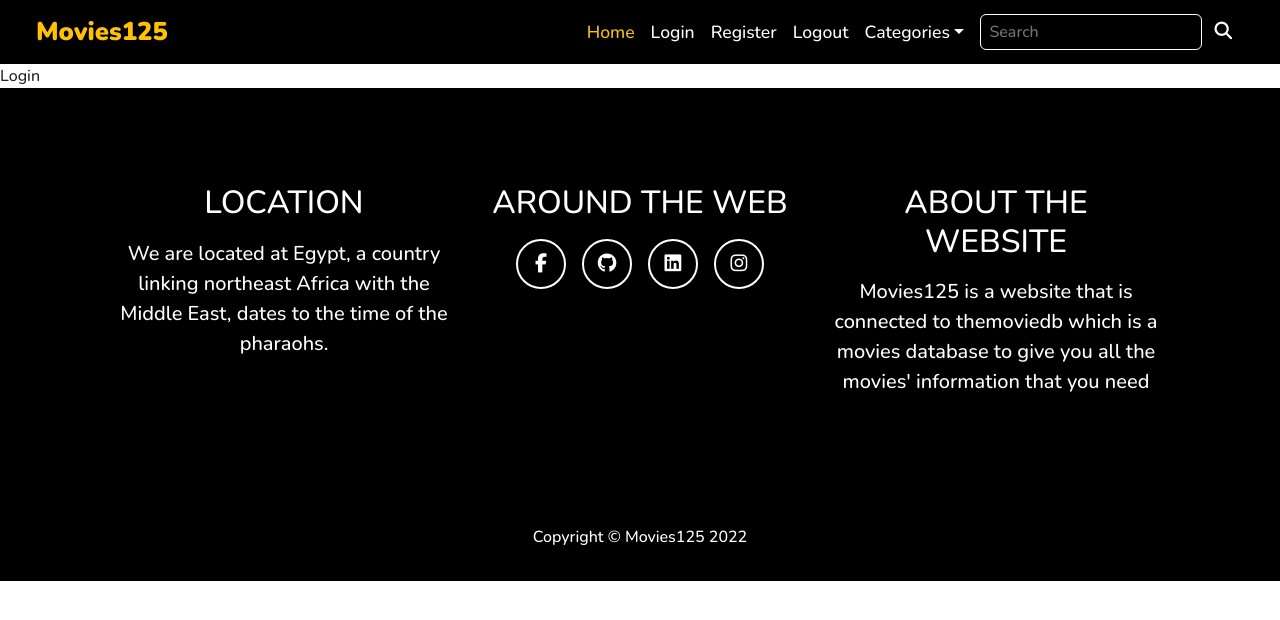
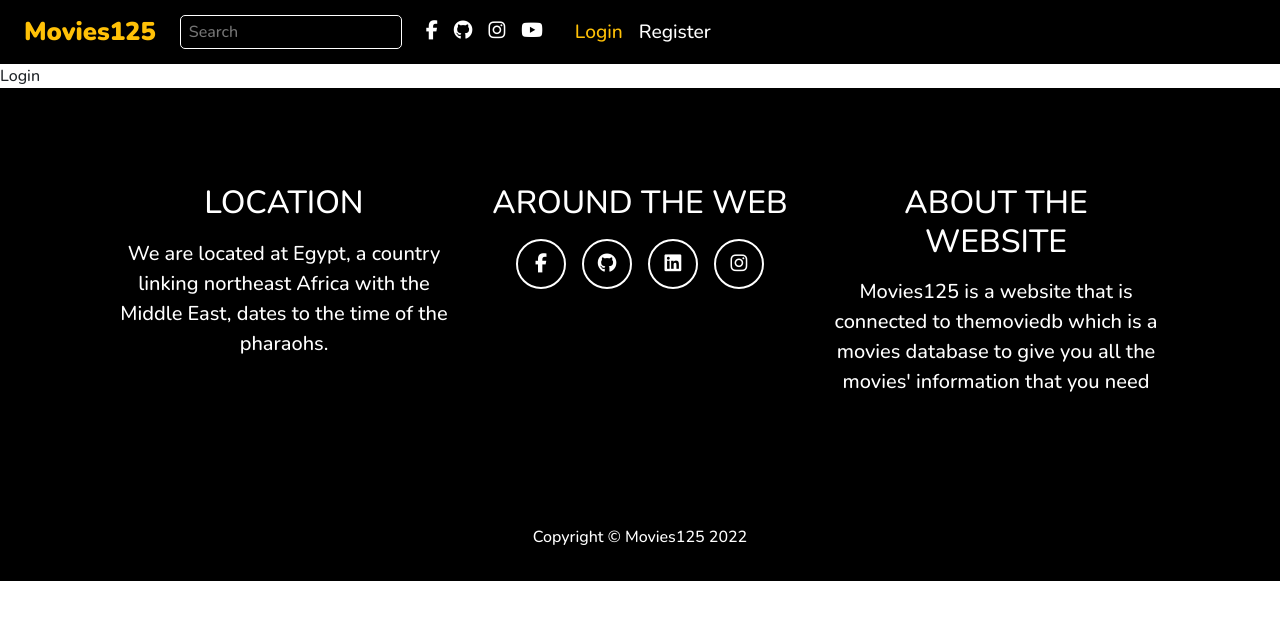
Before and after one commit to KareemE125/movie_app, a React (Create React App) app: page / in a window 1280 px wide. Shown: the top 620 px of the page. Built offline with nearby package versions, Linux system fonts and the light colour scheme.

Commit message:
NavBar Modification

```diff
--- a/src/components/MovieDetails.jsx
+++ b/src/components/MovieDetails.jsx
@@ -1,6 +1,8 @@
 import React from 'react'
+import { useParams } from 'react-router-dom'
 
 export default function MovieDetails() {
+  console.log(useParams())
   return (
     <div>MovieDetails</div>
   )
--- /dev/null
+++ b/src/components/Movies.jsx
@@ -0,0 +1,7 @@
+import React from 'react'
+
+export default function Movies() {
+  return (
+    <div>Movies</div>
+  )
+}
--- a/src/components/NavBar.jsx
+++ b/src/components/NavBar.jsx
@@ -4,31 +4,27 @@
 import '../css/NavBarStyle.css'
 
 
-export default function NavBar({resetAppRouter})
-{
+export default function NavBar({ resetAppRouter }) {
 
   useEffect(() => {
     const links = document.getElementsByClassName('nav-link');
     let hadActiveLink = false;
 
-    for (let i = 0; i < links.length; i++)
-    {
-      if (window.location.href.endsWith(links[i].innerHTML.toLowerCase()))
-      {
+    for (let i = 0; i < links.length; i++) {
+      if (window.location.href.endsWith(links[i].innerHTML.toLowerCase())) {
         links[i].classList.add('active');
         hadActiveLink = true;
       }
 
       links[i].addEventListener('click', () => {
         console.log(links[i].innerHTML);
-        if(links[i].classList.contains('dropdown-toggle')){ return; }
-        else if(links[i].innerHTML.toLowerCase() === 'logout'){ return; }
+        if (links[i].innerHTML.toLowerCase() === 'logout') { return; }
         for (let j = 0; j < links.length; j++) { links[j].classList.remove('active'); }
         links[i].classList.add('active');
       })
     }
 
-    if(!hadActiveLink){ links[0].classList.add('active'); }
+    if (!hadActiveLink) { links[0].classList.add('active'); }
 
     document.getElementById('logo').addEventListener('click', () => {
       for (let j = 0; j < links.length; j++) { links[j].classList.remove('active'); }
@@ -37,41 +33,55 @@
 
   }, [])
 
-  return <nav className="navbar navbar-expand-lg  px-4">
-    <div className="container-fluid">
+  return <nav className="navbar navbar-expand-lg">
+    <div className="container-fluid px-4">
       <Link id='logo' className="navbar-brand" to='/'>Movies125</Link>
       <button className="navbar-toggler" type="button" data-bs-toggle="collapse" data-bs-target="#navbarSupportedContent" aria-controls="navbarSupportedContent" aria-expanded="false" aria-label="Toggle navigation">
         <i className='fa fa-bars'></i>
       </button>
       <div className="collapse navbar-collapse" id="navbarSupportedContent">
-        <ul className="navbar-nav px-2 ms-auto mb-2 mb-lg-0">
+        {
+          localStorage.getItem('token') ? <ul className="navbar-nav px-2 ms-lg-3 mb-2 me-auto mb-lg-0">
             <li className="nav-item">
               <Link className="nav-link" aria-current="page" to='/'>Home</Link>
             </li>
             <li className="nav-item">
-            <Link className="nav-link" to='/login'>Login</Link>
+              <Link className="nav-link" to='/movies'>Movies</Link>
+            </li>
+            <li className="nav-item">
+              <Link className="nav-link" to='/tvs'>TVs</Link>
+            </li>
+            <li className="nav-item">
+              <Link className="nav-link" to='/people'>Poeple</Link>
+            </li>
+          </ul> : null
+        }
+        <ul className="navbar-nav px-2  mb-2 mb-lg-0">
+          <form className="d-flex align-items-center" role="search">
+            <input className="py-0 px-2 bg-transparent text-white" type="search" placeholder="Search" aria-label="Search" />
+          </form>
+          <div className='d-flex align-items-center mx-3'>
+            <a className='text-decoration-none mx-2' target="_blank" href="/"> <i className='fa-brands fa-facebook-f'></i> </a>
+            <a className='text-decoration-none mx-2' target="_blank" href="/"> <i className='fa-brands fa-github'></i> </a>
+            <a className='text-decoration-none mx-2' target="_blank" href="/"> <i className='fa-brands fa-instagram'></i> </a>
+            <a className='text-decoration-none mx-2' target="_blank" href="/"> <i className='fa-brands fa-youtube'></i> </a>
+          </div>
+          {
+            !localStorage.getItem('token') ? <>
+              <li className="nav-item">
+                <Link className="nav-link" to='/'>Login</Link>
               </li>
               <li className="nav-item">
                 <Link className="nav-link" to='/register'>Register</Link>
               </li>
+            </>
+            : <>
               <li className="nav-item">
-            <Link className="nav-link" to='/' onClick={()=>{ localStorage.getItem('token')?localStorage.clear(): localStorage.setItem('token','0'); resetAppRouter() }}>Logout</Link>
+                <Link className="nav-link" to='/' onClick={() => { localStorage.getItem('token') ? localStorage.clear() : localStorage.setItem('token', '0'); resetAppRouter() }}>Logout</Link>
               </li>
-          <li className="nav-item dropdown">
-          <Link className="nav-link dropdown-toggle" to='/' role="button" data-bs-toggle="dropdown" aria-expanded="false">
-            Categories
-          </Link>
-          <ul className="dropdown-menu">
-            <li><Link className="dropdown-item" to='/'>Movies</Link></li>
-            <li><Link className="dropdown-item" to='/'>TVs</Link></li>
-            <li><Link className="dropdown-item" to='/'>Poeple</Link></li>
+            </>
+          }
         </ul>
-        </li>
-        </ul>
-        <form className="d-flex" role="search">
-          <input className="form-control py-0 px-2 bg-transparent text-white" type="search" placeholder="Search" aria-label="Search" />
-          <button className="btn" type="submit"><i className='fa fa-search'></i></button>
-        </form>
       </div>
     </div>
   </nav>
--- /dev/null
+++ b/src/components/People.jsx
@@ -0,0 +1,7 @@
+import React from 'react'
+
+export default function People() {
+  return (
+    <div>People</div>
+  )
+}
--- /dev/null
+++ b/src/components/Tvs.jsx
@@ -0,0 +1,7 @@
+import React from 'react'
+
+export default function Tvs() {
+  return (
+    <div>Tvs</div>
+  )
+}
--- a/src/css/NavBarStyle.css
+++ b/src/css/NavBarStyle.css
@@ -11,7 +11,7 @@
 nav .nav-link,
 nav i {
     color: #fff;
-    font-size: 1.1rem;
+    font-size: 1.2rem;
     font-weight: normal;
     transition: 0.3s;
 }
@@ -26,10 +26,6 @@
     color: white;
 }
 
-nav .dropdown-toggle:focus {
-    color: var(--s-color) !important;
-}
-
 nav button {
     border: none !important;
     outline: none !important;
@@ -40,6 +36,8 @@
     border: 1px solid white !important;
     box-shadow: none !important;
     transition: 0.3s !important;
+    border-radius: 5px;
+    height: 2.1rem;
 }
 
 nav input:focus,
```
Also changed, not shown: src/App.js (+7 -1 lines). Lines whose indentation alone changed are shown as unchanged.
